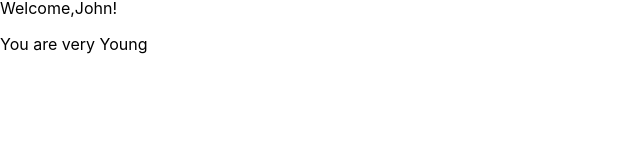
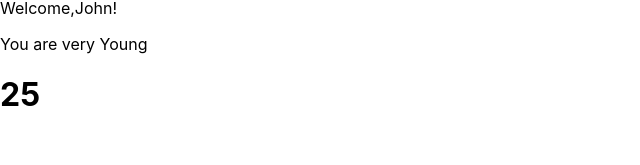
Before and after one commit to andrewizzo/react1, a React (Create React App) app: page / in a window 1280 px wide. Shown: the part 133-298 px from the top of the page, without its empty margins (0-640 px from the left). Built offline with nearby package versions, Linux system fonts and the light colour scheme.

Commit message:
svolto esericizio 13 react

```diff
--- a/src/App.js
+++ b/src/App.js
@@ -3,6 +3,7 @@ import React from 'react';
 import Hello from './Hello';
 import Message from './Message';
 import Welcome from './Welcome';
+import Counter from './Counter';
 
 function App() {
 
@@ -11,6 +12,7 @@ function App() {
       <Hello/>
       <Message />
       <Welcome />
+      <Counter />
     </div>
   );
 }
--- /dev/null
+++ b/src/Counter.jsx
@@ -0,0 +1,15 @@
+import React, { useState } from "react";
+
+function Counter(){
+    const [counter, setCounter] = useState(0);
+
+    setInterval(() => {
+        setCounter((c) => c + 1);
+    },1000)
+
+    return <h1>{counter}</h1>
+}
+
+export default Counter;
+
+// perchè renderizza 1 e poi dopo 1 secondo renderizza 4 e poi impazzisce e aggiorna all'infinito?
```
